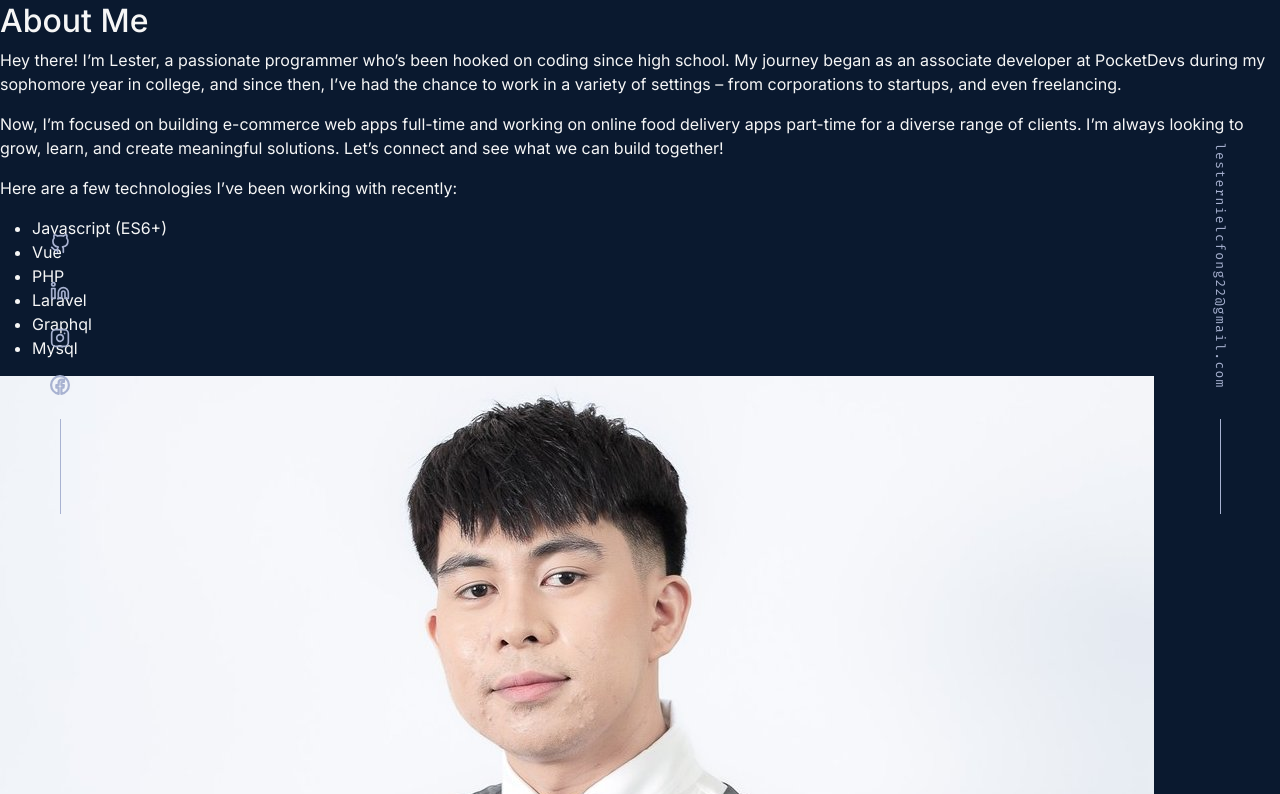
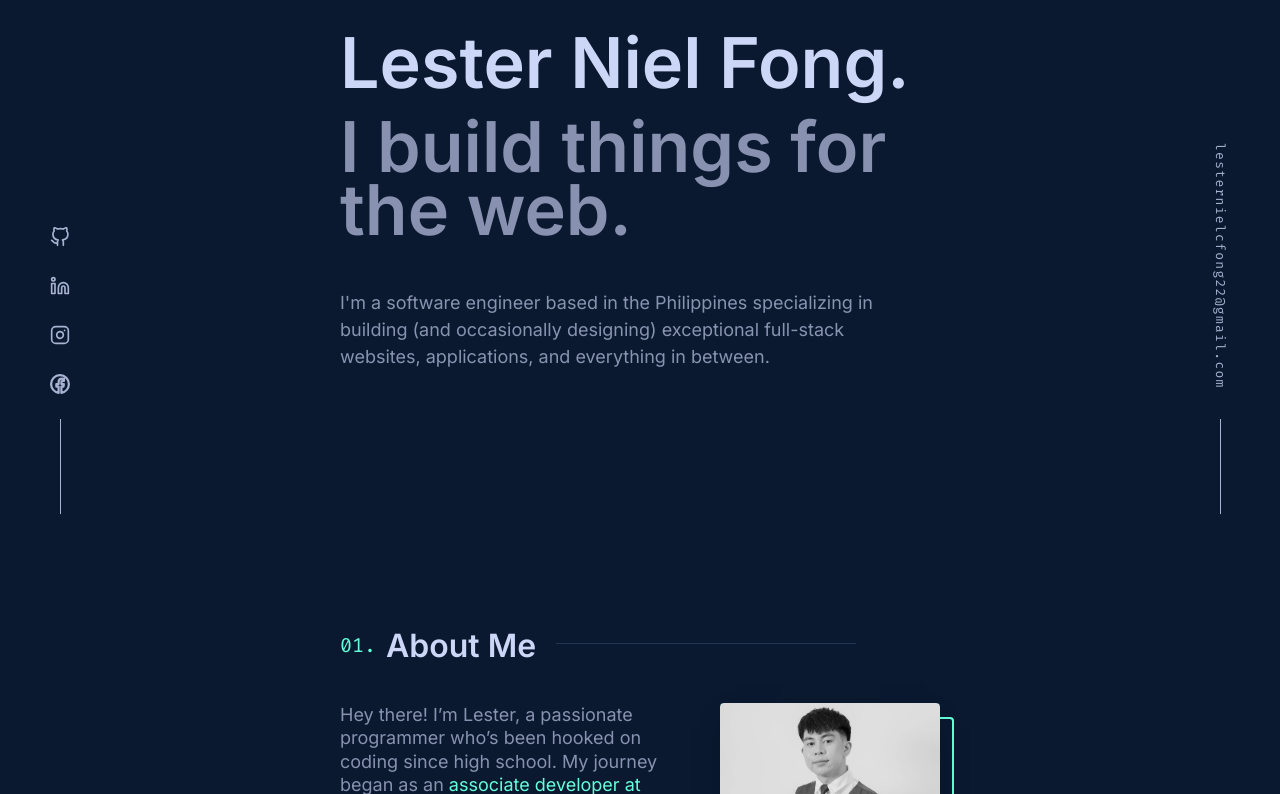
Before and after one commit to Lester-Fong/portfolio.v2, a Vue app: page / in a window 1280 px wide. Shown: the part 286-1080 px from the top of the page. Built offline with nearby package versions, Linux system fonts and the light colour scheme; a web font is replaced by a local one.

Commit message:
refactor base.scss to improve layout and styling consistency across components

```diff
--- a/src/scss/base.scss
+++ b/src/scss/base.scss
@@ -2,9 +2,19 @@
 
 
 body {
-    background: #0a192f;
-    color: #f6f6f6;
+    background: vars.$navy;
+    // color: #f6f6f6;
     font-family: vars.$font-sans;
+
+    margin: 0px;
+    width: 100%;
+    min-height: 100%;
+    overflow-x: hidden;
+    -webkit-font-smoothing: antialiased;
+    color: vars.$slate;
+    font-family: vars.$font-sans;
+    font-size: vars.$fz-xl;
+    line-height: 1.3;
 }
 
 ol {
@@ -21,7 +31,243 @@ svg {
     color: vars.$green;
 }
 
+main {
+    width: 100%;
+    padding: 3rem 15rem; // 105px 225px
+
+    @media (max-width: 768px) {
+        padding: 7rem 10rem; // 105px 150px
+    }
+}
+
+section {
+    height: auto;
+    padding: vars.$nav-height;
+    width: 100%;
+    max-width: 1200px;
+    margin: 0 auto;
+}
+
+h1,
+h2,
+h3,
+h4,
+h5,
+h6 {
+    margin: 0 0 10px 0;
+    font-weight: 600;
+    color: vars.$lightest-slate;
+    line-height: 1.1;
+}
+
 .fng {
+
+    &-intro {
+        &-sup-text {
+            font-family: vars.$font-mono;
+            font-size: clamp(vars.$fz-sm, 5vw, vars.$fz-md);
+            font-weight: 400 !important;
+            color: vars.$green;
+            font-weight: 600;
+            margin: 0px 0px 10px 4px;
+            display: inline-block;
+        }
+
+        &-title-text {
+            font-family: vars.$font-sans;
+            font-size: clamp(40px, 8vw, 70px);
+            color: vars.$lightest-slate;
+            line-height: 1.5;
+            font-weight: 600;
+            margin: 0px;
+        }
+
+        &-sub-text {
+            font-family: vars.$font-sans;
+            margin-top: 5px;
+            color: vars.$slate;
+            line-height: 0.9;
+            font-weight: 600;
+            margin: 0px;
+            font-size: clamp(40px, 8vw, 70px);
+        }
+
+        &-desc-text {
+            margin: 3rem 0;
+            font-family: vars.$font-sans;
+            font-size: vars.$fz-lg;
+            color: vars.$light-slate;
+            max-width: 540px;
+            opacity: 0.8;
+            line-height: 1.5;
+        }
+    }
+
+    &-about {
+
+        &-numbered-heading {
+            display: flex;
+            -webkit-box-align: center;
+            align-items: center;
+            position: relative;
+            margin: 10px 0px 40px;
+            width: 100%;
+            font-size: clamp(26px, 5vw, vars.$fz-heading);
+            white-space: nowrap;
+
+            &::before {
+                position: relative;
+                bottom: 0px;
+                counter-increment: section 1;
+                content: "0" counter(section) ".";
+                margin-right: 10px;
+                color: vars.$green;
+                font-family: vars.$font-mono;
+                font-size: clamp(vars.$fz-md, 3vw, vars.$fz-xl);
+                font-weight: 400;
+            }
+
+            &::after {
+                content: "";
+                display: block;
+                position: relative;
+                top: -2px;
+                width: 300px;
+                height: 1px;
+                margin-left: 20px;
+                background-color: vars.$lightest-navy;
+            }
+        }
+
+
+        &-inner {
+            display: grid;
+            grid-template-columns: 3fr 2fr;
+            gap: 50px;
+
+            &-left {
+                p {
+                    margin: 0px 0px 15px;
+                    font-family: vars.$font-sans;
+                    font-size: vars.$fz-lg;
+                }
+
+                ul {
+                    display: grid;
+                    grid-template-columns: repeat(2, minmax(140px, 200px));
+                    gap: 0px 10px;
+                    padding: 0px;
+                    margin: 20px 0px 0px;
+                    overflow: hidden;
+                    list-style: none;
+
+                    li {
+                        position: relative;
+                        margin-bottom: 10px;
+                        padding-left: 20px;
+                        font-family: vars.$font-mono;
+                        font-size: vars.$fz-xs;
+
+                        &::before {
+                            content: "▹";
+                            position: absolute;
+                            left: 0px;
+                            color: vars.$green;
+                            font-size: vars.$fz-sm;
+                            line-height: 12px;
+                        }
+                    }
+                }
+            }
+
+            &-right {
+                position: relative;
+                max-width: 300px;
+
+                &-wrapper {
+                    box-shadow: 0 10px 30px -15px vars.$navy-shadow;
+                    transition: vars.$transition;
+                    display: block;
+                    position: relative;
+                    width: 100%;
+                    border-radius: vars.$border-radius;
+                    background-color: vars.$green;
+
+
+                    &:hover {
+                        outline: 0px;
+                        transform: translate(-4px, -4px);
+                        box-shadow: 0 20px 30px -15px vars.$navy-shadow;
+
+                        &::before {
+                            transform: translate(2px, 2px);
+                        }
+
+                        &::after {
+                            transform: translate(8px, 8px);
+                        }
+                    }
+
+                    &::before {
+                        content: "";
+                        display: block;
+                        position: absolute;
+                        width: 100%;
+                        height: 100%;
+                        border-radius: vars.$border-radius;
+                        transition: vars.$transition;
+                        top: 0px;
+                        left: 0px;
+                        background-color: vars.$navy;
+                        mix-blend-mode: screen;
+
+                    }
+
+                    &::after {
+                        content: "";
+                        border: 2px solid vars.$green;
+                        top: 14px;
+                        left: 14px;
+                        z-index: -1;
+                        display: block;
+                        position: absolute;
+                        width: 100%;
+                        height: 100%;
+                        border-radius: vars.$border-radius;
+                        transition: vars.$transition;
+                    }
+
+
+                    &-img_container {
+                        position: relative;
+                        border-radius: vars.$border-radius;
+                        overflow: hidden;
+                        transition: vars.$transition;
+                        display: block;
+                        width: 100%;
+                        height: 100%;
+                        background-color: vars.$navy;
+
+                        img {
+                            border-radius: vars.$border-radius;
+                            display: block;
+                            width: 100%;
+                            height: 100%;
+                            object-fit: cover;
+                            filter: grayscale(100%) contrast(1) brightness(90%);
+                            transition: all 0.35s cubic-bezier(0.645, 0.045, 0.355, 1);
+
+                            &:hover {
+                                filter: saturate(100%) contrast(1) brightness(100%);
+                            }
+                        }
+                    }
+                }
+            }
+        }
+    }
+
+
     &-links {
         display: flex;
         align-items: center;
@@ -44,7 +290,7 @@ svg {
         transition: vars.$transition;
         font-size: vars.$fz-xs;
         font-family: vars.$font-mono;
-        font-weight: 500;
+        font-weight: 400;
 
         &:hover,
         &:focus {
@@ -167,3 +413,38 @@ svg {
         }
     }
 }
+
+button {
+    .default {
+        color: vars.$green;
+        background-color: transparent;
+        border: 1px solid vars.$green;
+        border-radius: vars.$border-radius;
+        padding: 1.25rem 1.75rem;
+        font-size: vars.$fz-sm;
+        font-family: vars.$font-mono;
+        line-height: 1;
+        text-decoration: none;
+        transition: vars.$transition;
+        margin-top: 50px;
+
+
+        &:hover {
+            outline: none;
+            box-shadow: 3px 3px 0 0 vars.$green;
+            transform: translate(-4px, -4px);
+        }
+    }
+}
+
+.text-highlight {
+    display: inline;
+    position: relative;
+    color: vars.$green;
+    transition: vars.$transition;
+
+    &:hover {
+        color: vars.$green;
+        outline: 0px;
+    }
+}
```
